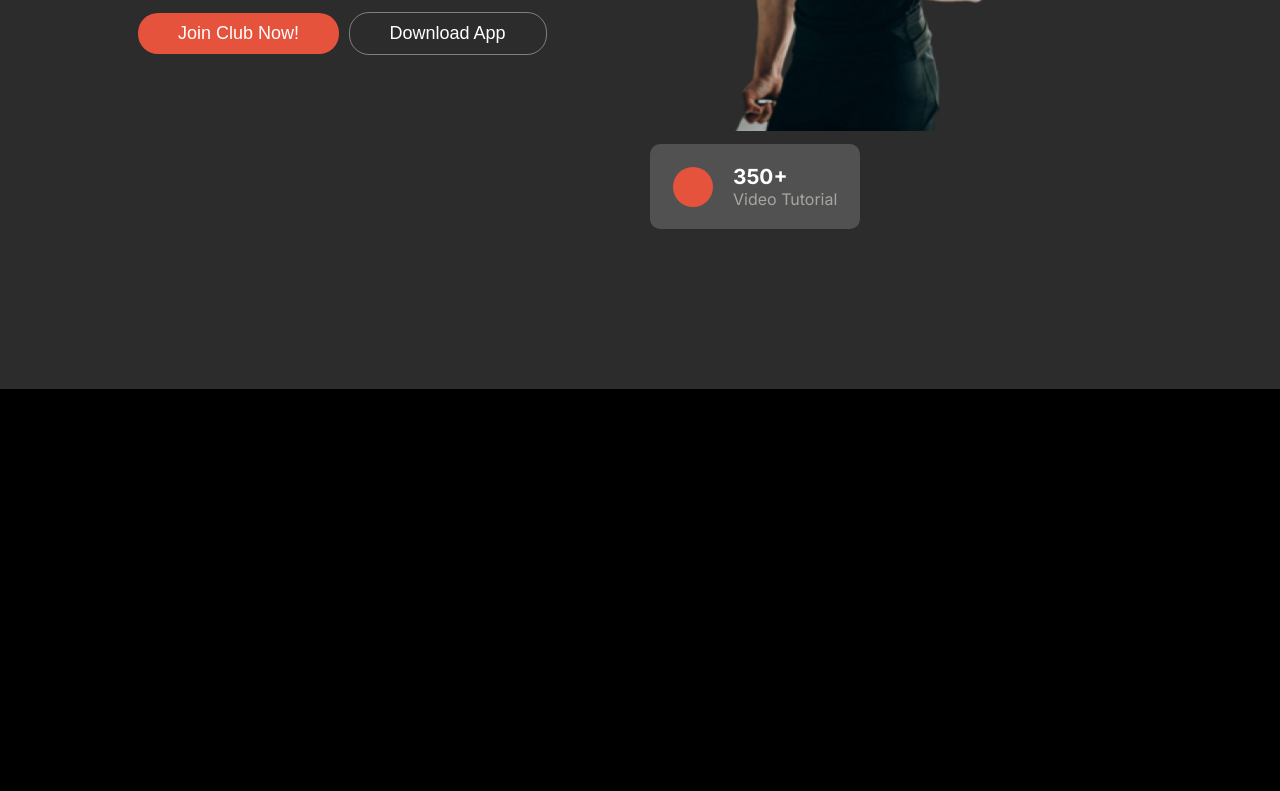
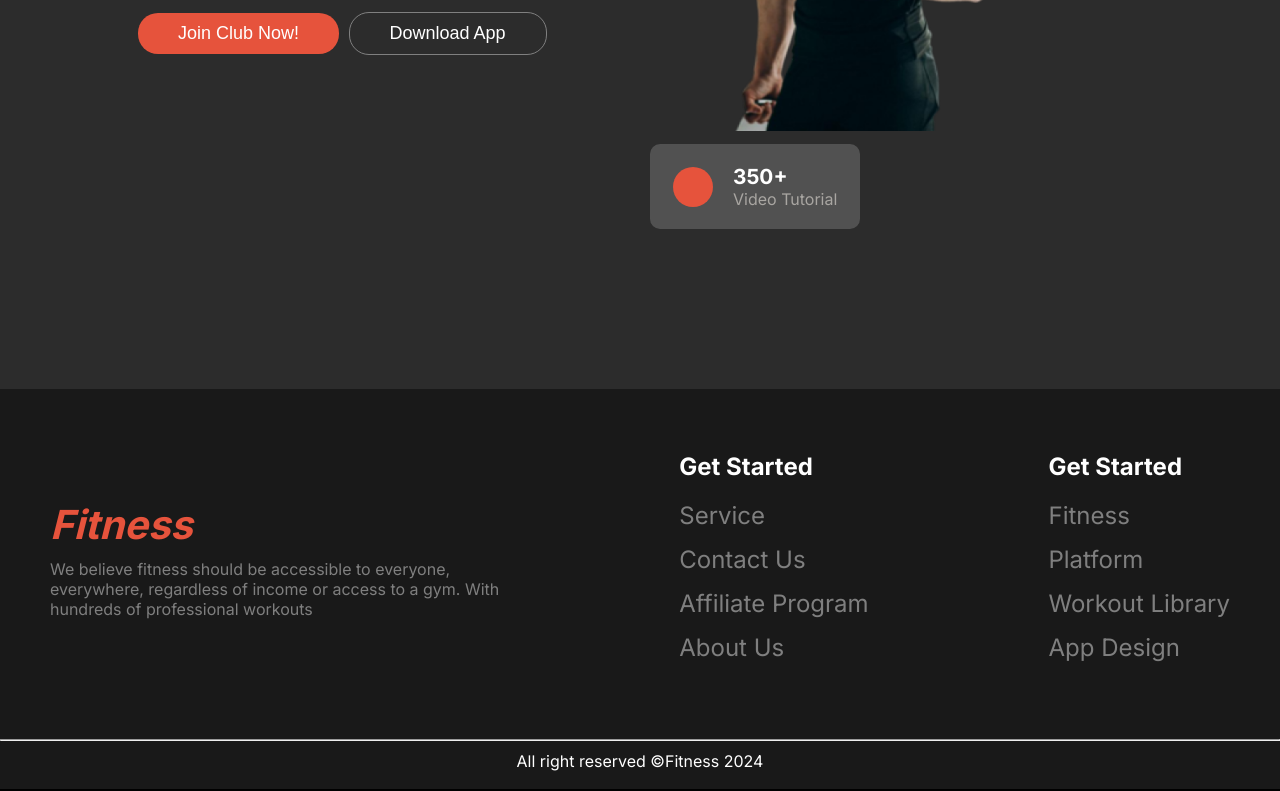
Before and after one commit to rima2787/assignment2, a plain HTML site: page index.html in a window 1280 px wide. Shown: the part 419-1210 px from the top of the page. Before the commit the page ends 808 px from the top, so only its background shows below. Drawn offline with Linux system fonts and the light colour scheme; a web font is replaced by a local one.

Commit message:
added footer section

```diff
--- a/index.html
+++ b/index.html
@@ -65,6 +65,47 @@
             </div>
         </section>
     </header>
+    <main>
+
+    </main>
+    <footer>
+        <section class="all-links">
+            <div class="fitness-text">
+                <h3>Fitness</h3>
+                <p class="description">
+                    We believe fitness should be accessible to everyone,<br />
+                    everywhere, regardless of income or access to a gym. With
+                    <br />hundreds of professional workouts
+                </p>
+            </div>
+            <div class="get-started">
+                <h3 class="sub-title">Get Started</h3>
+                <div>
+                    <ul>
+                        <li><a href="">Service</a></li>
+                        <li><a href="">Contact Us</a></li>
+                        <li><a href="">Affiliate Program</a></li>
+                        <li><a href="">About Us</a></li>
+                    </ul>
+                </div>
+            </div>
+            <div class="get-started">
+                <h3 class="sub-title">Get Started</h3>
+                <div>
+                    <ul>
+                        <li><a href="">Fitness</a></li>
+                        <li><a href="">Platform</a></li>
+                        <li><a href="">Workout Library</a></li>
+                        <li><a href="">App Design</a></li>
+                    </ul>
+                </div>
+            </div>
+        </section>
+        <div class="copyrights-container">
+            <hr />
+            <p class="copyrights">All right reserved &copy;Fitness 2024</p>
+        </div>
+    </footer>
 
 </body>
 
--- a/styles/styles.css
+++ b/styles/styles.css
@@ -409,10 +409,11 @@ table tr td {
     margin-top: 15px;
 }
 
-
+/* footer section */
 footer {
     background-color: #191919;
-    height: 78vh;
+    height: 400px;
+    margin: 0px,20px,0px,20px;
 
 }
 
@@ -420,8 +421,8 @@ footer {
     display: flex;
     justify-content: space-around;
     align-items: center;
-    gap: 5.5rem;
-    height: 70vh;
+    gap: 80px;
+    height: 350px;
 }
 
 .fitness-text h3 {
@@ -431,7 +432,6 @@ footer {
 }
 
 .fitness-text p {
-    line-height: 1.3rem;
     margin: 10px 0;
 }
 
@@ -453,7 +453,7 @@ footer {
     margin-top: 10px;
 }
 
-/* respo */
+/* responsive  */
 @media screen and (max-width: 576px) {
 
     .btn-first,
```
